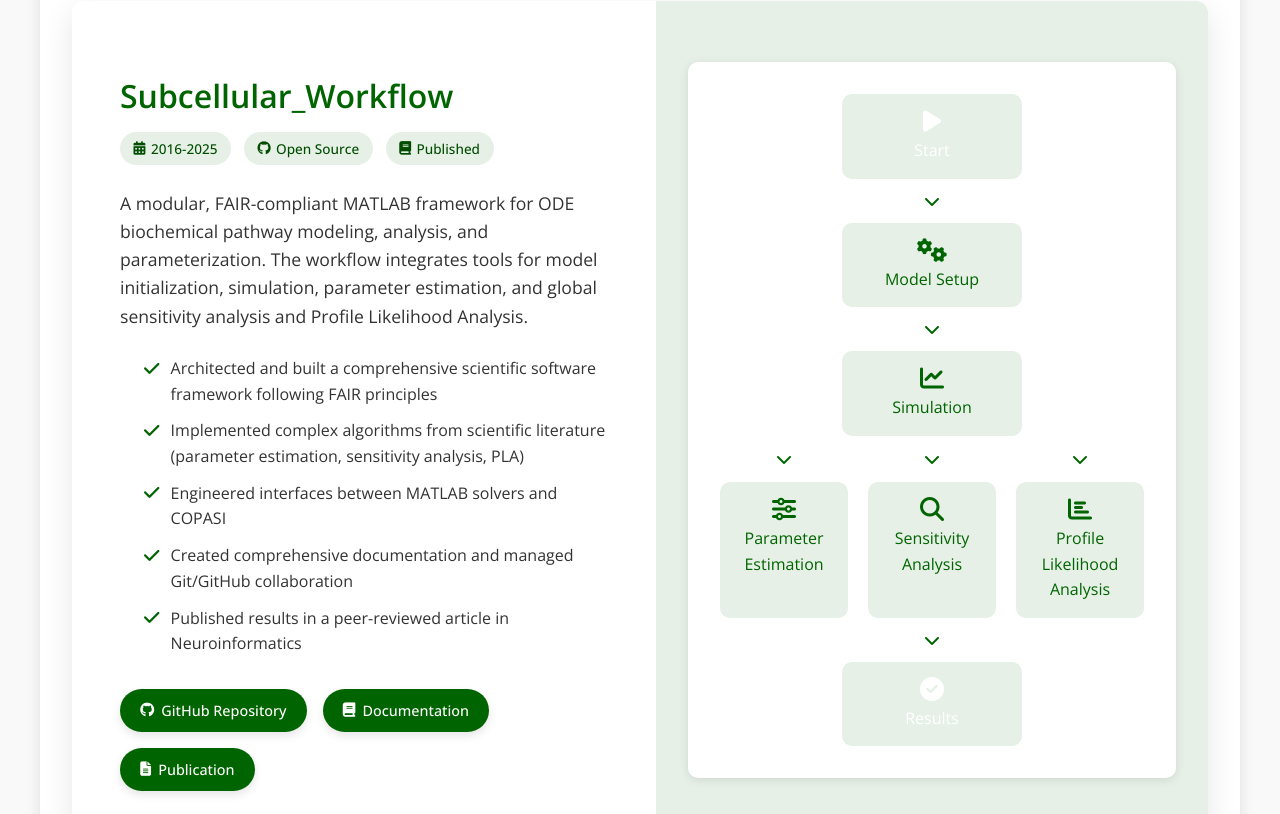
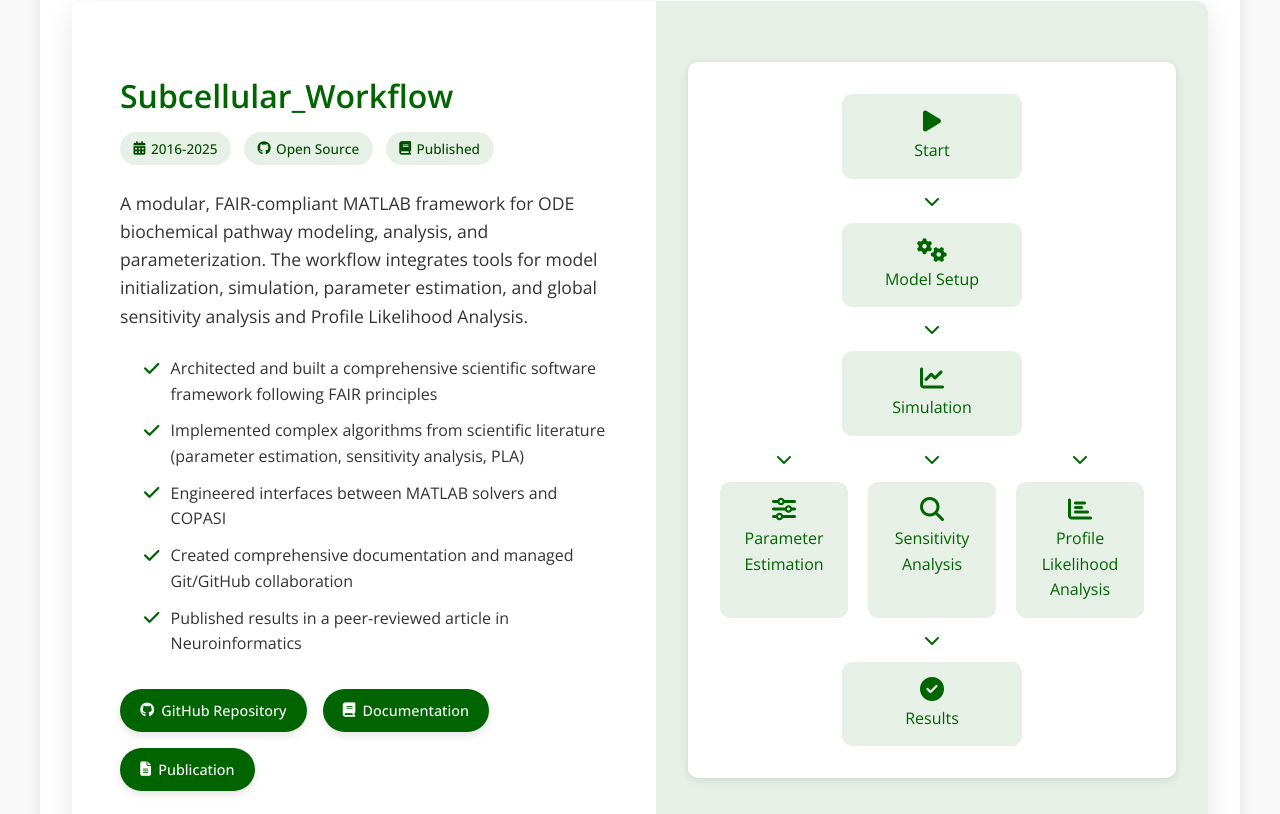
Before and after one commit to jpgsantos/jpgsantos.github.io, a Jekyll site: the page built from index.md, in a window 1280 px wide and 1400 px high, scrolled down 1238 px. Shown: the part 150-964 px from the top of the window. Built offline with Jekyll 4.4.1, drawn with Linux system fonts in a browser that asks for light colours.

Commit message:
small fixes

```diff
--- a/_includes/featured-project.html
+++ b/_includes/featured-project.html
@@ -201,7 +201,7 @@
 .workflow-diagram.clean .start-node,
 .workflow-diagram.clean .end-node {
   background-color: #e6f0e6; /* Light green */
-  color: white;
+  color: #006400;
 }
 
 .workflow-diagram.clean .regular-node {
--- a/assets/style.css
+++ b/assets/style.css
@@ -686,7 +686,7 @@ section:last-child {
   position: absolute;
   top: 0;
   bottom: 0;
-  left: 60px;
+  left: 100px;
   width: 4px;
   background-color: var(--timeline-color);
 }
```
